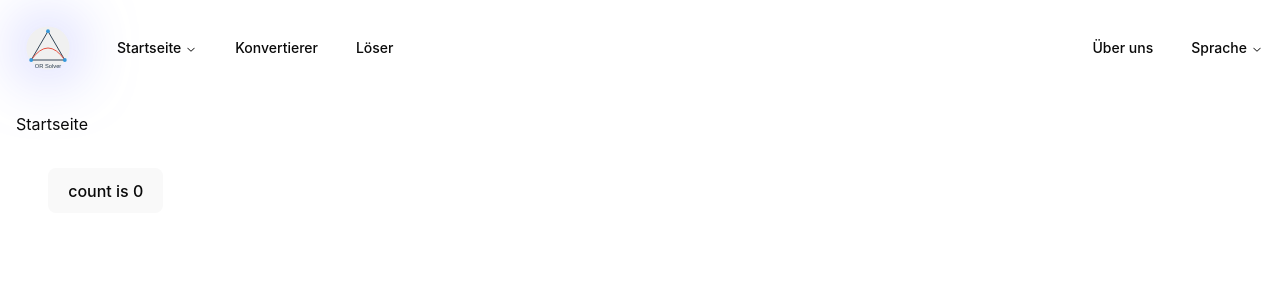
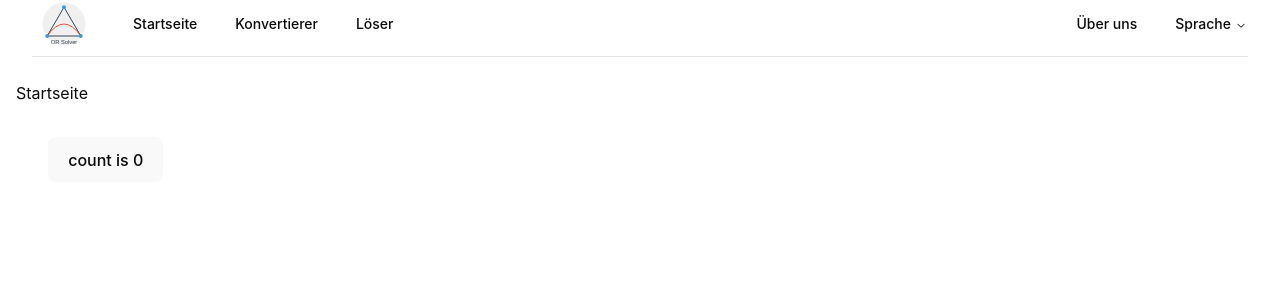
Before and after one commit to mst2k/programmierprojekt, a React (Vite) app in the folder frontend/: page / in a window 1280 px wide. Shown: the top 300 px of the page. Built offline with nearby package versions, Linux system fonts and the light colour scheme.

Commit message:
feat(design-update): seperator, smaller menubar, updated menu-element-placement

```diff
--- a/frontend/package.json
+++ b/frontend/package.json
@@ -17,6 +17,7 @@
     "@radix-ui/react-menubar": "^1.1.1",
     "@radix-ui/react-navigation-menu": "^1.2.0",
     "@radix-ui/react-select": "^2.1.1",
+    "@radix-ui/react-separator": "^1.1.0",
     "@radix-ui/react-slot": "^1.1.0",
     "class-variance-authority": "^0.7.0",
     "clsx": "^2.1.1",
--- a/frontend/src/App.tsx
+++ b/frontend/src/App.tsx
@@ -2,17 +2,37 @@ import { HashRouter, Routes, Route } from 'react-router-dom';
 import WelcomePage from "@/components/pages/WelcomePage.tsx";
 import SolverPage from "@/components/pages/SolverPage.tsx";
 import ConverterPage from "@/components/pages/ConverterPage.tsx";
+import { NavigationMenuDemo } from "@/components/ui/navbar.tsx";
+import { Separator } from "@/components/ui/general/seperator.tsx";
+import { Outlet } from 'react-router-dom';
+
+const Layout = () => {
+    return (
+        <>
+            <header>
+                <NavigationMenuDemo></NavigationMenuDemo>
+                <Separator className="my-2 mx-auto w-[calc(100%-2rem)] sm:w-[calc(100%-3rem)] md:w-[calc(100%-4rem)]"/>
+            </header>
+
+            <main>
+                <Outlet/>
+            </main>
+        </>
+    )
+}
 
 function App() {
   return (
       <HashRouter>
           <Routes>
-
+          <Route element={<Layout />}>
               <Route path="/" element={<WelcomePage />} /> {/* Root route */}
               <Route path="/solver/" element={<SolverPage />} /> {/* /solver route */}
               <Route path="/converter" element={<ConverterPage />} /> {/* /solver route */}
+              </Route>
           </Routes>
       </HashRouter>
+
   );
 }
 
--- a/frontend/src/components/pages/ConverterPage.tsx
+++ b/frontend/src/components/pages/ConverterPage.tsx
@@ -12,7 +12,6 @@ import { Button } from "@/components/ui/button";
 import CodeArea from "@/components/ui/custom/CodeArea.tsx";
 
 // import {test} from "@/hooks/CallConverter.tsx"
-import { NavigationMenuDemo } from "../ui/navbar";
 
 import {LP} from "@/interfaces/LP.tsx";
 import {convertToGLPM, parseGMPL} from "@/hooks/GMPLConverter.tsx";
@@ -61,9 +60,6 @@ const CodeExecutionPage: React.FC = () => {
 
     return (
         <div className="flex flex-col h-screen w-screen p-10">
-            <header>
-                <NavigationMenuDemo></NavigationMenuDemo>
-            </header>
             <div className="mb-4">
                 <h1 className="text-xl font-bold mb-2">Code Execution Page</h1>
                 <Textarea
--- a/frontend/src/components/pages/SolverPage.tsx
+++ b/frontend/src/components/pages/SolverPage.tsx
@@ -1,15 +1,11 @@
 import { useTranslation } from "react-i18next";
 
-import { NavigationMenuDemo } from "../ui/navbar";
 
 const SolverPage = () => {
     const {t} = useTranslation();
 
     return (
         <div className="flex flex-col h-screen w-screen">
-            <header>
-                <NavigationMenuDemo></NavigationMenuDemo>
-            </header>
             <div className="flex flex-1">
                 <aside className="w-1/4 bg-gray-200 p-4">
                     <ul>
--- a/frontend/src/components/pages/WelcomePage.tsx
+++ b/frontend/src/components/pages/WelcomePage.tsx
@@ -1,7 +1,7 @@
 import '@/App.css'
 import { useTranslation } from 'react-i18next';
 
-import { NavigationMenuDemo } from "@/components/ui/navbar.tsx"
+// import { NavigationMenuDemo } from "@/components/ui/navbar.tsx"
 
 import {useState} from "react";
 
@@ -12,9 +12,7 @@ function WelcomePage() {
     const { t } = useTranslation();
     return (
         <div className="flex flex-col h-screen w-screen">
-            <header>
-                <NavigationMenuDemo></NavigationMenuDemo>
-            </header>
+
             <div className="flex flex-1">
                 <main className="flex-1 p-4">
                     {t('title')}
--- a/frontend/src/components/ui/general/navigationmenu.tsx
+++ b/frontend/src/components/ui/general/navigationmenu.tsx
@@ -12,7 +12,7 @@ const NavigationMenu = React.forwardRef<
   <NavigationMenuPrimitive.Root
     ref={ref}
     className={cn(
-      "relative z-10 flex max-w-max flex-1 items-center justify-between w-full",
+      "relative z-10 flex max-w-max flex-1 items-center justify-between w-full h-12",
       className
     )}
     {...props}
--- /dev/null
+++ b/frontend/src/components/ui/general/seperator.tsx
@@ -0,0 +1,29 @@
+import * as React from "react"
+import * as SeparatorPrimitive from "@radix-ui/react-separator"
+
+import { cn } from "@/lib/utils"
+
+const Separator = React.forwardRef<
+  React.ElementRef<typeof SeparatorPrimitive.Root>,
+  React.ComponentPropsWithoutRef<typeof SeparatorPrimitive.Root>
+>(
+  (
+    { className, orientation = "horizontal", decorative = true, ...props },
+    ref
+  ) => (
+    <SeparatorPrimitive.Root
+      ref={ref}
+      decorative={decorative}
+      orientation={orientation}
+      className={cn(
+        "shrink-0 bg-border",
+        orientation === "horizontal" ? "h-[1px] w-full" : "h-full w-[1px]",
+        className
+      )}
+      {...props}
+    />
+  )
+)
+Separator.displayName = SeparatorPrimitive.Root.displayName
+
+export { Separator }
--- a/frontend/src/components/ui/navbar.tsx
+++ b/frontend/src/components/ui/navbar.tsx
@@ -10,14 +10,13 @@ import {
   import { useNavigate } from "react-router-dom"
   import { cn } from "@/lib/utils"
   import * as React from 'react'
-  // import { useState } from "react"
+
   import Logo from '/logo.svg'
   import { useTranslation } from "react-i18next"
 
 
   export function NavigationMenuDemo() {
     const navigate = useNavigate();
-    // const [lang, setLang] = useState<Lang>("de"); //default
     const {t, i18n} = useTranslation();
 
     const changeLanguage =(lng: string) =>{
@@ -37,32 +36,8 @@ import {
       }
     ]
 
-
-    // const languageContent = {
-    //   de: {
-    //       title: "Startseite",
-    //       description: "Wunderschön gestaltete Komponenten, erstellt mit Radix UI und Tailwind CSS.",
-    //       language: "Sprache",
-    //       solver: "Löser",
-    //       about: "Über uns",
-    //       converter: "Konvertierer",
-    //   },
-    //   en: {
-    //     title: "Home",
-    //     description: "Beautifully designed components built with Radix UI and Tailwind CSS.",
-    //     language: "Language",
-    //     solver: "Solver",
-    //     about: "About",
-    //     converter: "Converter",
-    //   },
-    // };
-
-    // const homeContent = languageContent[lang];
-    // type Lang = keyof typeof languageContent;
-
-
       return (
-      <div className="w-full flex justify-between items-center">
+      <div className="w-full flex justify-between items-center px-4 py-0">
         <NavigationMenu >
           <NavigationMenuList>
             {/*left elements*/}
@@ -71,21 +46,20 @@ import {
                   <img src={Logo} className="logo" alt="Logo"></img> </NavigationMenuLink>
               </NavigationMenuItem>
               <NavigationMenuItem>
-                <NavigationMenuTrigger onClick={()=> navigate('/')}>{t('title')}</NavigationMenuTrigger> {/* menue-item title*/}
-                <NavigationMenuContent>
-                  <ul className="grid gap-3 p-4 md:w-[400px] lg:w-[500px] lg:grid-cols-[.75fr_1fr]">
+                <NavigationMenuSingleTrigger onClick={()=> navigate('/')}>{t('title')}</NavigationMenuSingleTrigger> {/* menue-item title*/}
+                {/* <NavigationMenuContent>
+                  <ul className="grid gap-3 p-4 md:w-[400px] lg:w-[500px] lg:grid-cols-[1fr]">
                     <ListItem href="/docs/installation" title={t('installationTitle')}>
                     {t('homeTitleDesc')}
                     </ListItem>
                   </ul>
-                </NavigationMenuContent>
+                </NavigationMenuContent> */}
               </NavigationMenuItem>
               <NavigationMenuItem>
               <NavigationMenuSingleTrigger onClick={() => navigate('/converter/')}> {t('converter')}</NavigationMenuSingleTrigger>
               </NavigationMenuItem>
               <NavigationMenuItem >
               <NavigationMenuSingleTrigger onClick={()=> navigate('/solver/')}>{t('solver')}</NavigationMenuSingleTrigger>
-              {/* Solver-Möglichkeiten aufführen? -- General, Simplex... */}
               </NavigationMenuItem>
           </NavigationMenuList>
         </NavigationMenu >
@@ -100,7 +74,7 @@ import {
               <NavigationMenuItem>
                 <NavigationMenuTrigger>{t('language')}</NavigationMenuTrigger> {/* menue-item title*/}
                 <NavigationMenuContent>
-                  <ul className="grid w-[200px] gap-3 p-4 md:w-[250] lg:w-[300px]">
+                  <ul className="grid w-[200px] gap-3 p-4 md:w-[150] lg:w-[300px]">
                     {components.map((component) => (
                       <ListItem
                         key={component.title}
```
Also changed, not shown: frontend/public/logo.svg, 1 other file (tests, documents, lock files or other folders).
